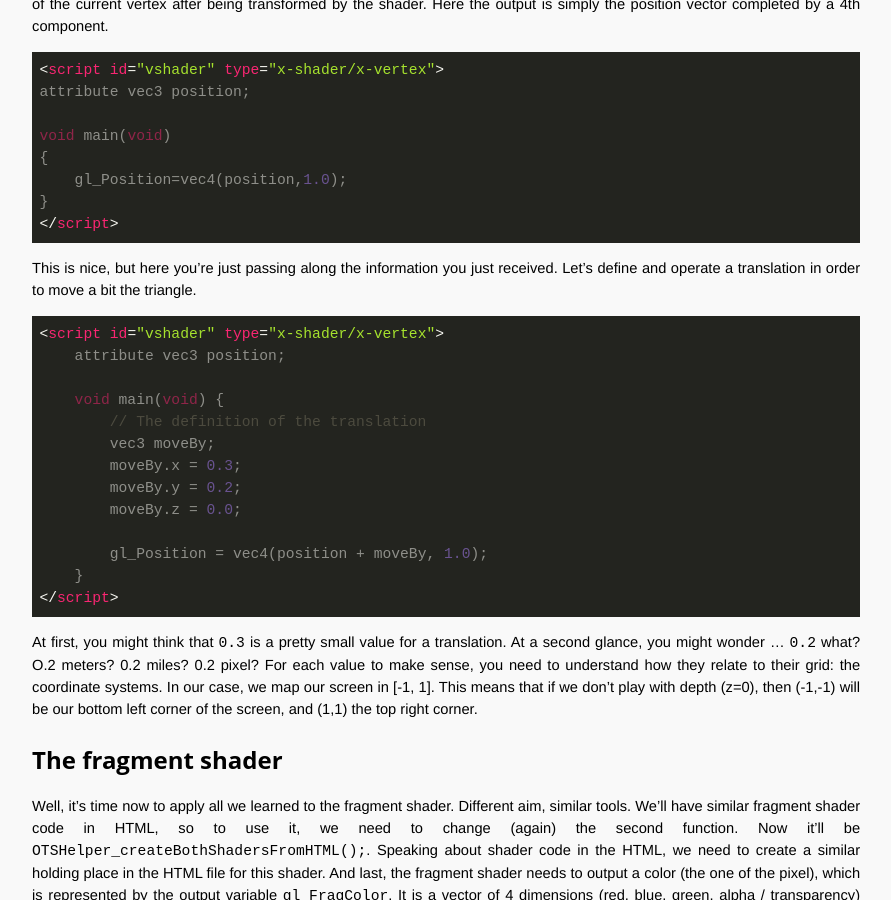
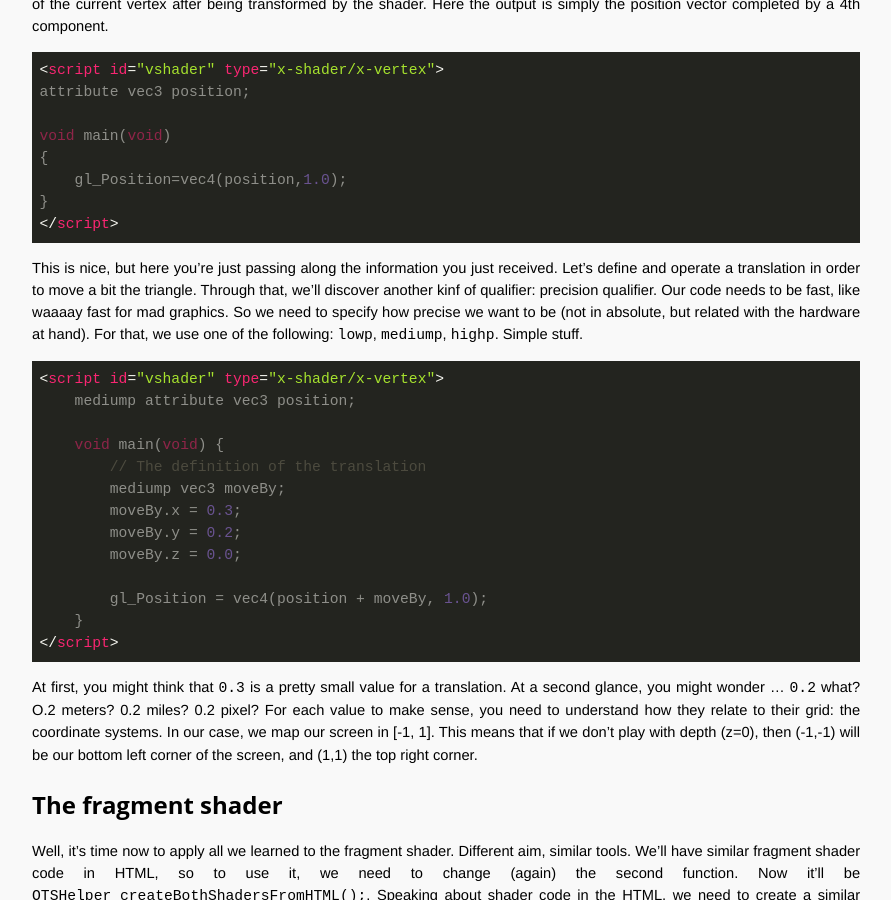
Before and after one commit to OpenTechSchool-Brussels/intro-to-webGL-and-shaders, a Jekyll site: the page built from log2_intro_shaders.md, in a window 1280 px wide and 900 px high, scrolled down 1063 px. Shown: the whole window, without its empty margins (324-1215 px from the left). Built offline with Jekyll 4.4.1, drawn with Linux system fonts in a browser that asks for light colours.

Commit message:
Update log2_intro_shaders.md

```diff
--- a/log2_intro_shaders.md
+++ b/log2_intro_shaders.md
@@ -42,16 +42,15 @@ void main(void)
 </script>
 ~~~
 
-This is nice, but here you're just passing along the information you just received. Let's define and operate a translation in order to move a bit the triangle.
-
+This is nice, but here you're just passing along the information you just received. Let's define and operate a translation in order to move a bit the triangle. Through that, we'll discover another kinf of qualifier: precision qualifier. Our code needs to be fast, like waaaay fast for mad graphics. So we need to specify how precise we want to be (not in absolute, but related with the hardware at hand). For that, we use one of the following: `lowp`, `mediump`, `highp`. Simple stuff.
 
 ~~~ html
 <script id="vshader" type="x-shader/x-vertex">
-    attribute vec3 position;
+    mediump attribute vec3 position;
 
     void main(void) {
         // The definition of the translation
-        vec3 moveBy;
+        mediump vec3 moveBy;
         moveBy.x = 0.3;
         moveBy.y = 0.2;
         moveBy.z = 0.0;
```
